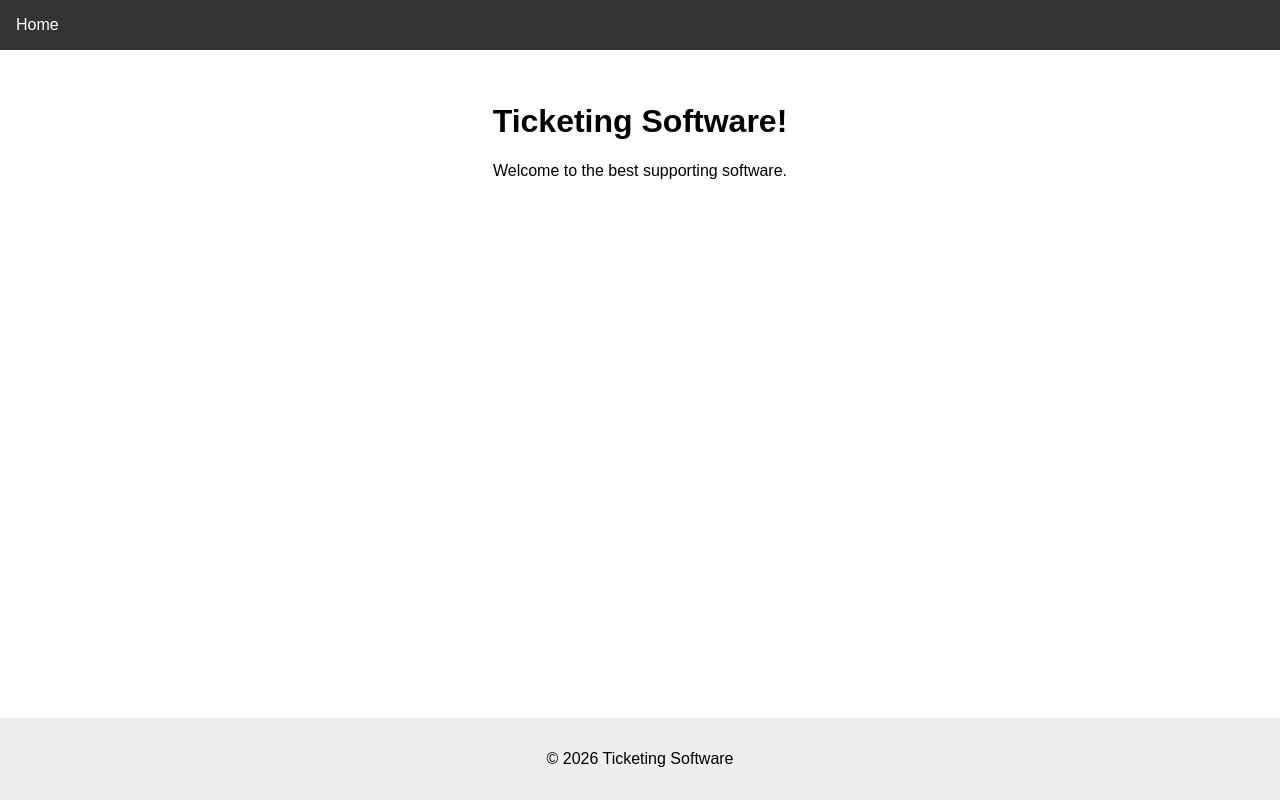
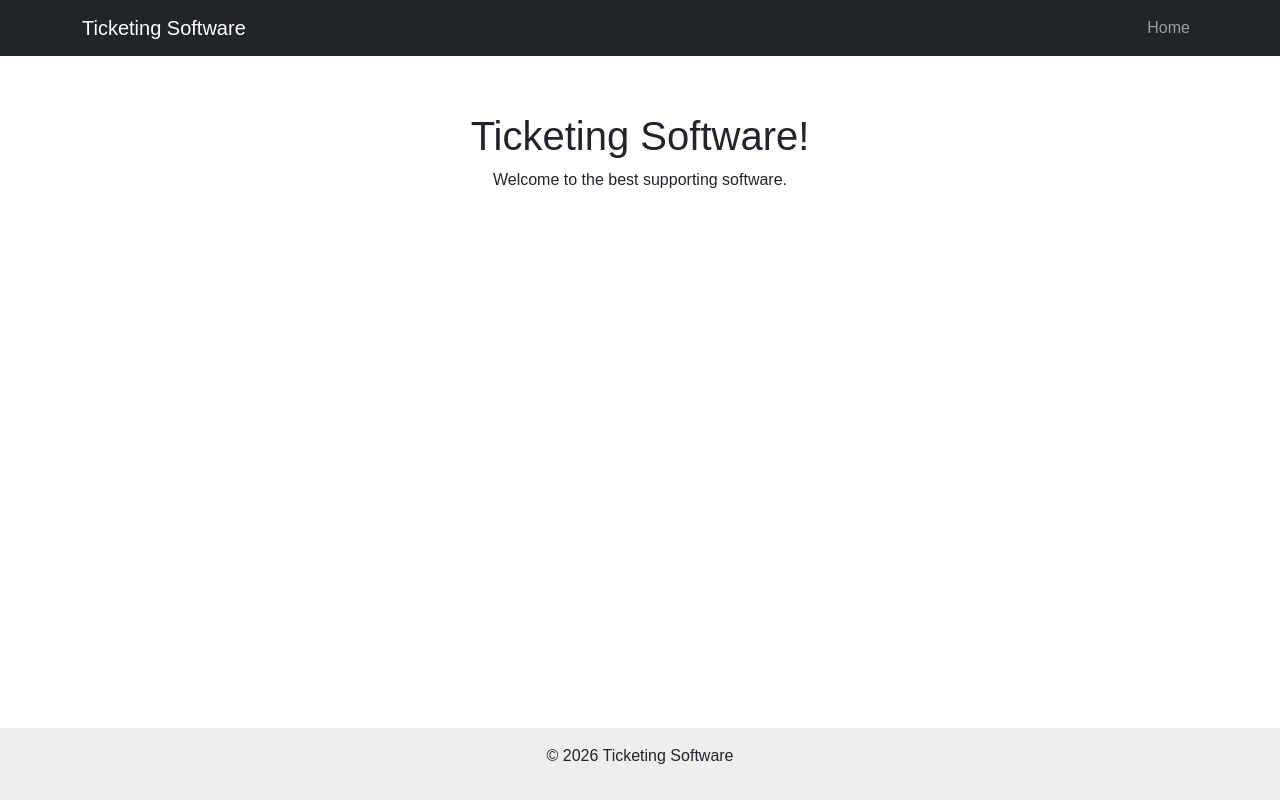
Before and after one commit to k23166158/NAC, a Django app: page / in a window 1280 px wide. Run offline with Django 5.2, Linux system fonts and the light colour scheme.

Commit message:
added bootstrap for navbar

```diff
--- a/static/css/style.css
+++ b/static/css/style.css
@@ -5,28 +5,6 @@ body {
     display: flex;
     flex-direction: column;
     min-height: 100vh;
-}
-
-header {
-    background-color: #333;
-    color: white;
-    padding: 1rem;
-}
-
-header nav ul {
-    list-style: none;
-    margin: 0;
-    padding: 0;
-}
-
-header nav ul li {
-    display: inline;
-    margin-right: 20px;
-}
-
-header nav ul li a {
-    color: white;
-    text-decoration: none;
 }
 
 main {
--- a/tickets/templates/base.html
+++ b/tickets/templates/base.html
@@ -5,27 +5,41 @@
     <meta charset="UTF-8">
     <meta name="viewport" content="width=device-width, initial-scale=1.0">
     <title>{% block title %}Ticketing Software{% endblock %}</title>
+    <link href="https://cdn.jsdelivr.net/npm/bootstrap@5.3.3/dist/css/bootstrap.min.css" rel="stylesheet" integrity="sha384-QWTKZyjpPEjISv5WaRU9OFeRpok6YctnYmDr5pNlyT2bRjXh0JMhjY6hW+ALEwIH" crossorigin="anonymous">
     <link rel="stylesheet" href="{% static 'css/style.css' %}">
     {% block extra_css %}{% endblock %}
 </head>
 <body>
     <header>
-        <nav>
-            <ul>
-                <li><a href="/">Home</a></li>
-            </ul>
+        <nav class="navbar navbar-expand-lg navbar-dark bg-dark">
+            <div class="container">
+                <a class="navbar-brand" href="/">Ticketing Software</a>
+                <button class="navbar-toggler" type="button" data-bs-toggle="collapse" data-bs-target="#navbarNav" aria-controls="navbarNav" aria-expanded="false" aria-label="Toggle navigation">
+                    <span class="navbar-toggler-icon"></span>
+                </button>
+                <div class="collapse navbar-collapse" id="navbarNav">
+                    <ul class="navbar-nav ms-auto">
+                        <li class="nav-item">
+                            <a class="nav-link" href="/">Home</a>
+                        </li>
+                    </ul>
+                </div>
+            </div>
         </nav>
     </header>
 
-    <main>
+    <main class="container my-4">
         {% block content %}
         {% endblock %}
     </main>
 
     <footer>
-        <p>&copy; {% now "Y" %} Ticketing Software</p>
+        <div class="container text-center">
+            <p>&copy; {% now "Y" %} Ticketing Software</p>
+        </div>
     </footer>
 
+    <script src="https://cdn.jsdelivr.net/npm/bootstrap@5.3.3/dist/js/bootstrap.bundle.min.js" integrity="sha384-YvpcrYf0tY3lHB60NNkmXc5s9fDVZLESaAA55NDzOxhy9GkcIdslK1eN7N6jIeHz" crossorigin="anonymous"></script>
     {% block extra_js %}{% endblock %}
 </body>
 </html>
```
